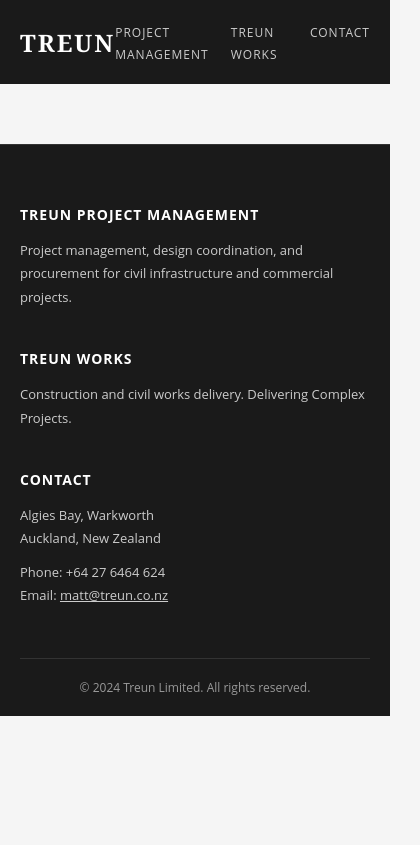
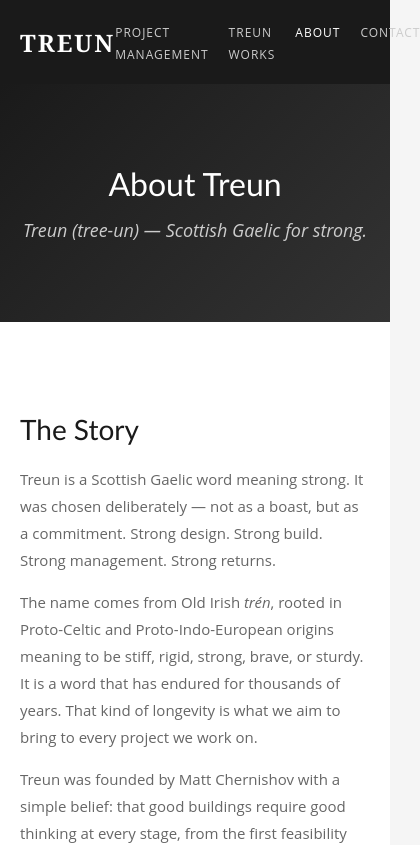
Before and after one commit to TreunLtd/treun-website, a React (Create React App) app: page /about in a window 390 px wide. Shown: the top 845 px of the page, 420 px wide, since content can reach past the window. Built offline with nearby package versions, Linux system fonts and the light colour scheme.

Commit message:
Hero images

```diff
--- a/src/App.js
+++ b/src/App.js
@@ -8,6 +8,7 @@ import WorksPage from './pages/WorksPage';
 import ContactPage from './pages/ContactPage';
 import ProjectDetailPage from './pages/ProjectDetailPage';
 import AllProjectsPage from './pages/AllProjectsPage';
+import AboutPage from './pages/AboutPage';
 import './App.css';
 
 function App() {
@@ -22,6 +23,7 @@ function App() {
           <Route path="/contact" element={<ContactPage />} />
           <Route path="/project/:id" element={<ProjectDetailPage />} />
           <Route path="/all-projects" element={<AllProjectsPage />} />
+          <Route path="/about" element={<AboutPage />} />
         </Routes>
         <Footer />
       </div>
--- a/src/components/HeroSection.css
+++ b/src/components/HeroSection.css
@@ -1,5 +1,7 @@
 .hero {
   background: linear-gradient(135deg, #1a1a1a 0%, #333333 100%);
+  background-size: cover;
+  background-position: center;
   color: #ffffff;
   padding: 120px 20px;
   text-align: center;
--- a/src/components/HeroSection.js
+++ b/src/components/HeroSection.js
@@ -3,7 +3,7 @@ import './HeroSection.css';
 
 export default function HeroSection() {
   return (
-    <section className="hero">
+    <section className="hero" style={{ backgroundImage: "linear-gradient(rgba(0,0,0,0.55), rgba(0,0,0,0.55)), url('/images/projects/WILL/WILL_01.jpg')" }}>
       <div className="hero-content">
         <h1>Civil Infrastructure & Construction Project Management</h1>
         <p>Managing complexity. Delivering results.</p>
--- a/src/components/Navigation.js
+++ b/src/components/Navigation.js
@@ -28,6 +28,14 @@ export default function Navigation() {
             </a>
           </li>
           <li className="nav-item">
+  <a
+    href="/about"
+    className={pathname === '/about' ? 'nav-link active' : 'nav-link'}
+  >
+    About
+  </a>
+</li>
+          <li className="nav-item">
             <a
               href="/contact"
               className={pathname === '/contact' ? 'nav-link active' : 'nav-link'}
--- /dev/null
+++ b/src/pages/AboutPage.css
@@ -0,0 +1,164 @@
+.about-page {
+  flex: 1;
+}
+
+/* HERO */
+.about-hero {
+  background: linear-gradient(135deg, #1a1a1a 0%, #333333 100%);
+  color: #ffffff;
+  padding: 80px 20px;
+  text-align: center;
+}
+
+.about-hero-content {
+  max-width: 800px;
+  margin: 0 auto;
+}
+
+.about-hero-content h1 {
+  font-size: 48px;
+  font-weight: normal;
+  margin-bottom: 15px;
+}
+
+.about-hero-content p {
+  font-size: 18px;
+  color: #cccccc;
+  font-style: italic;
+}
+
+/* SECTIONS */
+.about-section {
+  padding: 80px 20px;
+  background-color: #ffffff;
+}
+
+.about-section-dark {
+  background-color: #1a1a1a;
+  color: #ffffff;
+}
+
+.about-section-dark h2 {
+  color: #ffffff;
+}
+
+.about-section-dark p {
+  color: #cccccc;
+}
+
+.about-section-grey {
+  background-color: #f5f5f5;
+}
+
+.about-container {
+  max-width: 1200px;
+  margin: 0 auto;
+}
+
+.about-center {
+  text-align: center;
+  max-width: 800px;
+}
+
+.about-lead {
+  font-size: 18px;
+  line-height: 1.8;
+  color: #444;
+  margin-top: 20px;
+}
+
+/* TWO COLUMN */
+.about-two-col {
+  display: grid;
+  grid-template-columns: 1fr 1fr;
+  gap: 60px;
+  margin-top: 40px;
+}
+
+.about-col h2 {
+  font-size: 28px;
+  font-weight: normal;
+  margin-bottom: 20px;
+  color: #1a1a1a;
+}
+
+.about-col p {
+  font-size: 15px;
+  line-height: 1.8;
+  color: #666;
+  margin-bottom: 15px;
+}
+
+h2 {
+  font-size: 36px;
+  font-weight: normal;
+  margin-bottom: 10px;
+  color: #1a1a1a;
+}
+
+/* CREDENTIALS */
+.credentials-list {
+  display: flex;
+  flex-wrap: wrap;
+  gap: 10px;
+  margin-top: 30px;
+}
+
+.credential-badge {
+  background-color: #333333;
+  color: #ffffff;
+  padding: 8px 16px;
+  font-size: 12px;
+  text-transform: uppercase;
+  letter-spacing: 1px;
+}
+
+/* VALUES */
+.values-grid {
+  display: grid;
+  grid-template-columns: repeat(3, 1fr);
+  gap: 40px;
+  margin-top: 40px;
+}
+
+.value-item h4 {
+  font-size: 16px;
+  text-transform: uppercase;
+  letter-spacing: 1px;
+  margin-bottom: 10px;
+  color: #1a1a1a;
+  font-weight: bold;
+}
+
+.value-item p {
+  font-size: 14px;
+  line-height: 1.7;
+  color: #666;
+}
+
+/* RESPONSIVE */
+@media (max-width: 768px) {
+  .about-hero-content h1 {
+    font-size: 32px;
+  }
+
+  .about-two-col {
+    grid-template-columns: 1fr;
+    gap: 40px;
+  }
+
+  .values-grid {
+    grid-template-columns: 1fr 1fr;
+    gap: 25px;
+  }
+
+  .about-section {
+    padding: 50px 20px;
+  }
+}
+
+@media (max-width: 480px) {
+  .values-grid {
+    grid-template-columns: 1fr;
+  }
+}
--- /dev/null
+++ b/src/pages/AboutPage.js
@@ -0,0 +1,105 @@
+import React from 'react';
+import './AboutPage.css';
+
+export default function AboutPage() {
+  return (
+    <div className="about-page">
+
+      {/* HERO */}
+      <section className="about-hero">
+        <div className="about-hero-content">
+          <h1>About Treun</h1>
+          <p>Treun (tree-un) — Scottish Gaelic for strong.</p>
+        </div>
+      </section>
+
+      {/* TREUN STORY */}
+      <section className="about-section">
+        <div className="about-container">
+          <div className="about-two-col">
+            <div className="about-col">
+              <h2>The Story</h2>
+              <p>Treun is a Scottish Gaelic word meaning strong. It was chosen deliberately — not as a boast, but as a commitment. Strong design. Strong build. Strong management. Strong returns.</p>
+              <p>The name comes from Old Irish <em>trén</em>, rooted in Proto-Celtic and Proto-Indo-European origins meaning to be stiff, rigid, strong, brave, or sturdy. It is a word that has endured for thousands of years. That kind of longevity is what we aim to bring to every project we work on.</p>
+              <p>Treun was founded by Matt Chernishov with a simple belief: that good buildings require good thinking at every stage, from the first feasibility sketch through to the final nail.</p>
+            </div>
+            <div className="about-col">
+              <h2>Two Disciplines</h2>
+              <p>Treun operates as two distinct but complementary entities under one roof.</p>
+              <p><strong>Treun Project Management</strong> handles the thinking side — feasibility, options analysis, design coordination, procurement, and contract administration. We engage early, before architects and designers are involved, to help clients understand what is actually viable before significant spend is committed.</p>
+              <p><strong>Treun Works</strong> handles the building side — construction and civil works delivery across residential, commercial, and infrastructure projects. From simple house builds to complex multi-lot subdivisions and civil infrastructure.</p>
+              <p>Clients can use one or both. The same values and the same standard of work apply across both.</p>
+            </div>
+          </div>
+        </div>
+      </section>
+
+      {/* MATT'S BIO */}
+      <section className="about-section about-section-dark">
+        <div className="about-container">
+          <h2>Matt Chernishov — Director</h2>
+          <div className="about-two-col">
+            <div className="about-col">
+              <p>Matt brings a rare combination of on-the-tools experience and formal business education. Holding an MBA from Massey University and a Licensed Building Practitioner qualification with a carpentry specialty, he understands construction from both the business and the trade perspective.</p>
+              <p>His career spans residential development, commercial builds, offsite and modular construction, and civil infrastructure. He has managed projects from small owner-builder builds through to complex multi-lot subdivisions, premanufactured housing delivered to remote islands, and commercial fitouts in Australia.</p>
+            </div>
+            <div className="about-col">
+              <p>Matt has worked as a project manager, design manager, operations manager, and owner-developer — giving him a full-cycle understanding of what it takes to deliver a project well, and what it costs when things go wrong.</p>
+              <p>He is a member of NZ Certified Builders and is registered on the Downer Felix Vendor Marketplace. Treun carries full professional indemnity and public liability insurance, and operates with HazardCo H&S systems.</p>
+              <div className="credentials-list">
+                <div className="credential-badge">MBA — Massey University</div>
+                <div className="credential-badge">Licensed Building Practitioner (Carpentry)</div>
+                <div className="credential-badge">NZ Certified Builders</div>
+                <div className="credential-badge">HazardCo H&S Accredited</div>
+                <div className="credential-badge">PI/PL Insurance</div>
+                <div className="credential-badge">Downer Felix Vendor</div>
+              </div>
+            </div>
+          </div>
+        </div>
+      </section>
+
+      {/* TRUSTED NETWORK */}
+      <section className="about-section">
+        <div className="about-container about-center">
+          <h2>Our Network</h2>
+          <p className="about-lead">We have teams of trades, consultants and suppliers that we use regularly — including on our own development projects — that we know we can trust. We contract everyone, so we can scale up or down depending on the size and timeline of your project.</p>
+        </div>
+      </section>
+
+      {/* VALUES */}
+      <section className="about-section about-section-grey">
+        <div className="about-container">
+          <h2>What We Believe In</h2>
+          <div className="values-grid">
+            <div className="value-item">
+              <h4>Longevity</h4>
+              <p>We build things that last. Decisions made with a long time horizon in mind.</p>
+            </div>
+            <div className="value-item">
+              <h4>Beauty</h4>
+              <p>Aesthetics matter. Good buildings look good and function well.</p>
+            </div>
+            <div className="value-item">
+              <h4>Function</h4>
+              <p>Form follows function. Every design decision should serve a purpose.</p>
+            </div>
+            <div className="value-item">
+              <h4>Broad Thinking</h4>
+              <p>We look at the full picture — investment, equity, design, delivery.</p>
+            </div>
+            <div className="value-item">
+              <h4>Flexibility</h4>
+              <p>We manage as much or as little as you need. No fixed contracts, no rigid thinking.</p>
+            </div>
+            <div className="value-item">
+              <h4>Excellence</h4>
+              <p>We hold ourselves to a high standard on every project, regardless of size.</p>
+            </div>
+          </div>
+        </div>
+      </section>
+
+    </div>
+  );
+}
--- a/src/pages/ProjectManagementPage.css
+++ b/src/pages/ProjectManagementPage.css
@@ -4,6 +4,8 @@
 
 .pm-hero {
   background: linear-gradient(135deg, #1a1a1a 0%, #333333 100%);
+  background-size: cover;
+  background-position: center;
   color: #ffffff;
   padding: 80px 20px;
   text-align: center;
--- a/src/pages/ProjectManagementPage.js
+++ b/src/pages/ProjectManagementPage.js
@@ -6,7 +6,7 @@ import './ProjectManagementPage.css';
 export default function ProjectManagementPage() {
   return (
     <div className="pm-page">
-      <section className="pm-hero">
+      <section className="pm-hero" style={{ backgroundImage: "linear-gradient(rgba(0,0,0,0.6), rgba(0,0,0,0.6)), url('/images/pm_hero_gantt.jpg')" }}>
         <div className="pm-hero-content">
           <h1>Treun Project Management</h1>
           <p>Project management, design coordination, and procurement for civil infrastructure and commercial projects.</p>
@@ -52,7 +52,6 @@ export default function ProjectManagementPage() {
         <div className="section-container">
           <h2>Case Studies</h2>
           <p className="section-subtitle">Project management delivery across infrastructure and commercial projects.</p>
-
           <div className="projects-grid">
             {projects.map(project => (
               <CaseStudyCard key={project.id} project={project} />
--- a/src/pages/WorksPage.css
+++ b/src/pages/WorksPage.css
@@ -4,6 +4,8 @@
 
 .works-hero {
   background: linear-gradient(135deg, #1a1a1a 0%, #333333 100%);
+  background-size: cover;
+  background-position: center;
   color: #ffffff;
   padding: 80px 20px;
   text-align: center;
--- a/src/pages/WorksPage.js
+++ b/src/pages/WorksPage.js
@@ -6,7 +6,7 @@ import './WorksPage.css';
 export default function WorksPage() {
   return (
     <div className="works-page">
-      <section className="works-hero">
+      <section className="works-hero" style={{ backgroundImage: "linear-gradient(rgba(0,0,0,0.6), rgba(0,0,0,0.6)), url('/images/projects/POIN/POIN_01.jpg')" }}>
         <div className="works-hero-content">
           <h1>Treun Works</h1>
           <p>Delivering Complex Projects</p>
@@ -49,7 +49,6 @@ export default function WorksPage() {
         <div className="section-container">
           <h2>Delivered Projects</h2>
           <p className="section-subtitle">Recent construction and civil works delivery across residential and infrastructure sectors.</p>
-
           <div className="projects-grid">
             {projects.map(project => (
               <CaseStudyCard key={project.id} project={project} />
```
Also changed, not shown: public/images/pm_hero_gantt.jpg (added).
